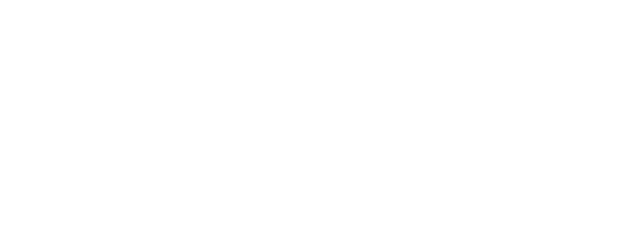
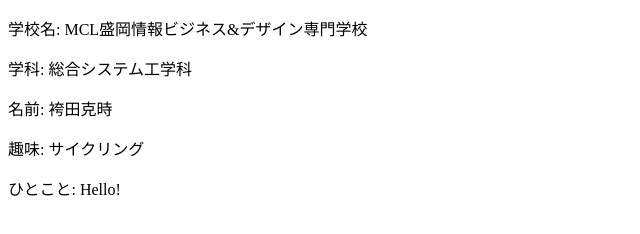
Before and after one commit to takumiTakahata/github_pair, a plain HTML site: page profile_B.html in a window 1280 px wide. Shown: the whole page, without its empty margins (0-640 px from the left). Drawn offline with Linux system fonts and the light colour scheme.

Commit message:
プロフィールB編集

```diff
--- a/profile_B.html
+++ b/profile_B.html
@@ -5,5 +5,11 @@
     <meta name="viewport" content="width=device-width, initial-scale=1.0" />
     <title>Document</title>
   </head>
-  <body></body>
+  <body>
+    <p>学校名: MCL盛岡情報ビジネス&デザイン専門学校</p>
+    <p>学科: 総合システム工学科</p>
+    <p>名前: 袴田克時</p>
+    <p>趣味: サイクリング</p>
+    <p>ひとこと: Hello!</p>
+  </body>
 </html>
```
